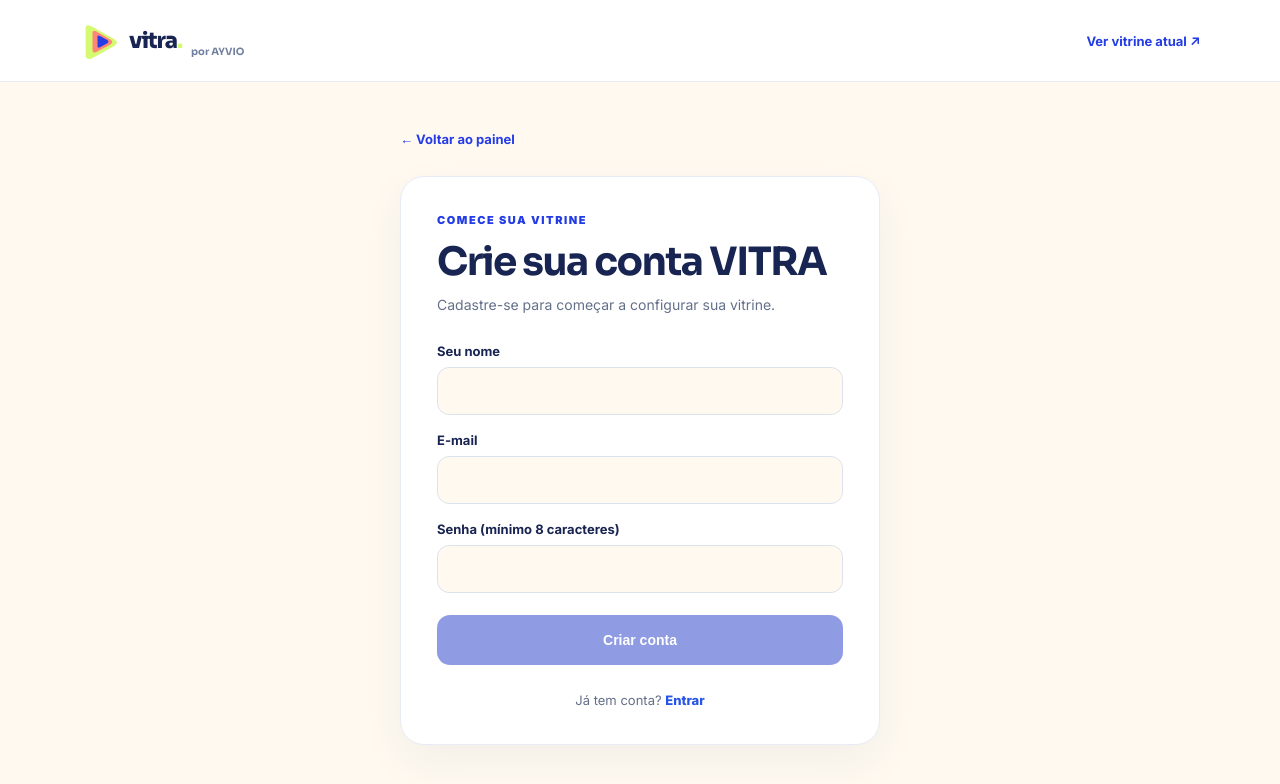
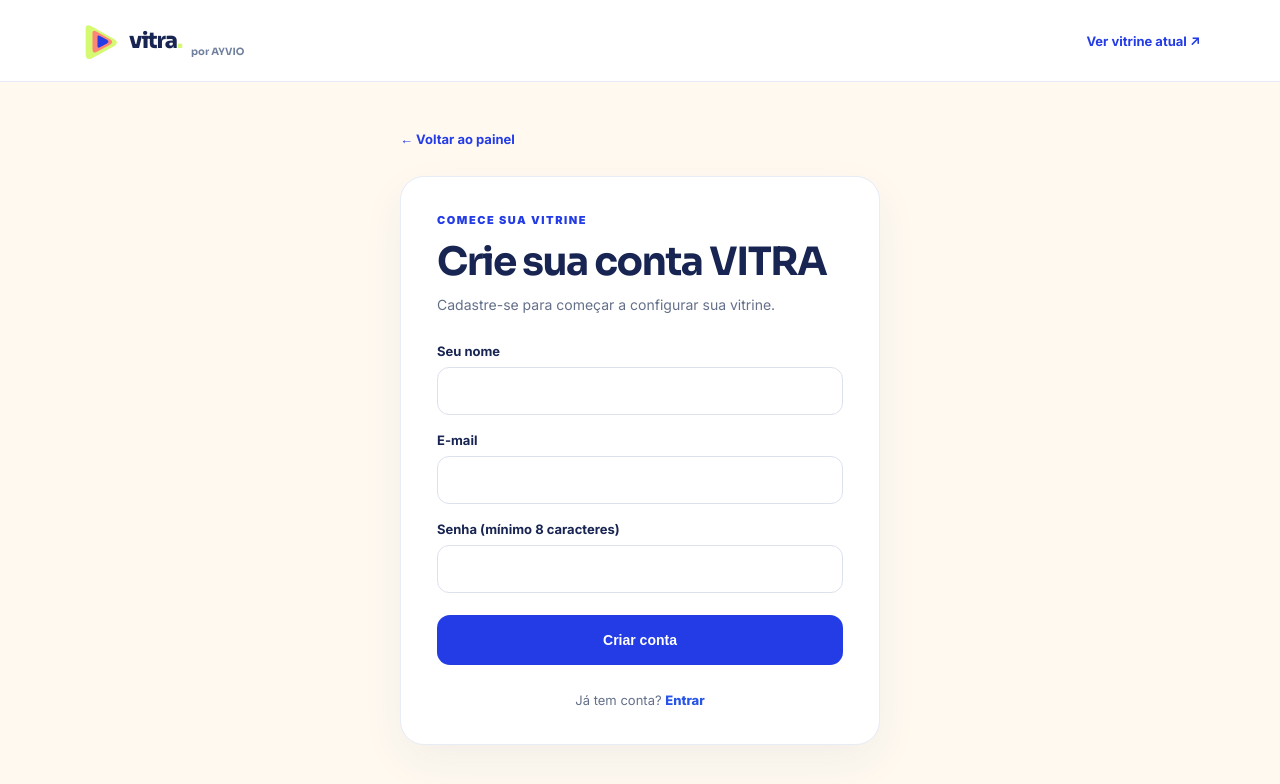
Before and after one commit to marialuizasp/utilidades-essenciais, a Next.js app: page /painel/cadastro in a window 1280 px wide. Shown: the top 784 px of the page. Built offline with nearby package versions, Linux system fonts and the light colour scheme; no server answers.

Commit message:
Habilitar visual dos formulários conectados

```diff
--- a/app/painel/painel.module.css
+++ b/app/painel/painel.module.css
@@ -105,3 +105,8 @@
 .card:nth-child(3) .cardIcon { background: #243CE6; color: #FFFFFF; }
 .cardLink, .storeLink, .backLink { color: #243CE6; }
 .card:hover { border-color: #D5F971; }
+
+/* Formulários habilitados quando o Supabase estiver configurado. */
+.field input:not(:disabled){background:#fff;color:#182451;cursor:text;}
+.primaryButton:not(:disabled){background:#243CE6;color:#fff;cursor:pointer;}
+.primaryButton:not(:disabled):hover{background:#182451;}
```
